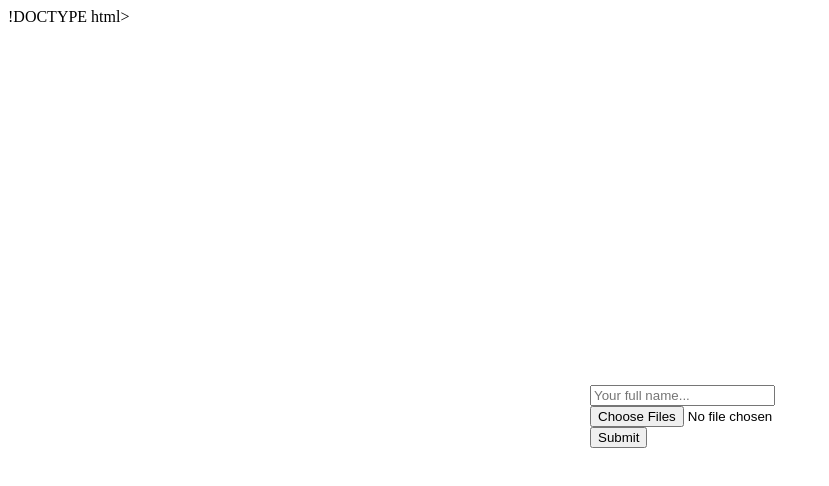
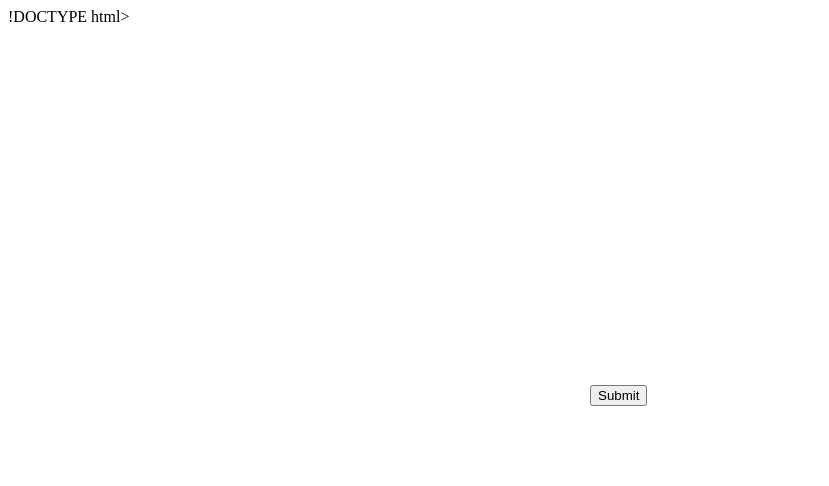
Before and after one commit to testowebapp/testowebapp.github.io, a plain HTML site: page index.html in a window 1280 px wide. Shown: the whole page, without its empty margins (0-829 px from the left). Drawn offline with Linux system fonts and the light colour scheme.

Commit message:
Update picker 4

```diff
--- a/index.html
+++ b/index.html
@@ -90,8 +90,6 @@
   <body>
 	  <div>
   <form id="myForm">
-  <input type="text" name="myName" placeholder="Your full name..."/>
-  <input name="myFile" id ="multiplefiles" type="file"  multiple/>
   <input type="button" value="Submit"
       onclick="onApiLoad()" />
 
```
